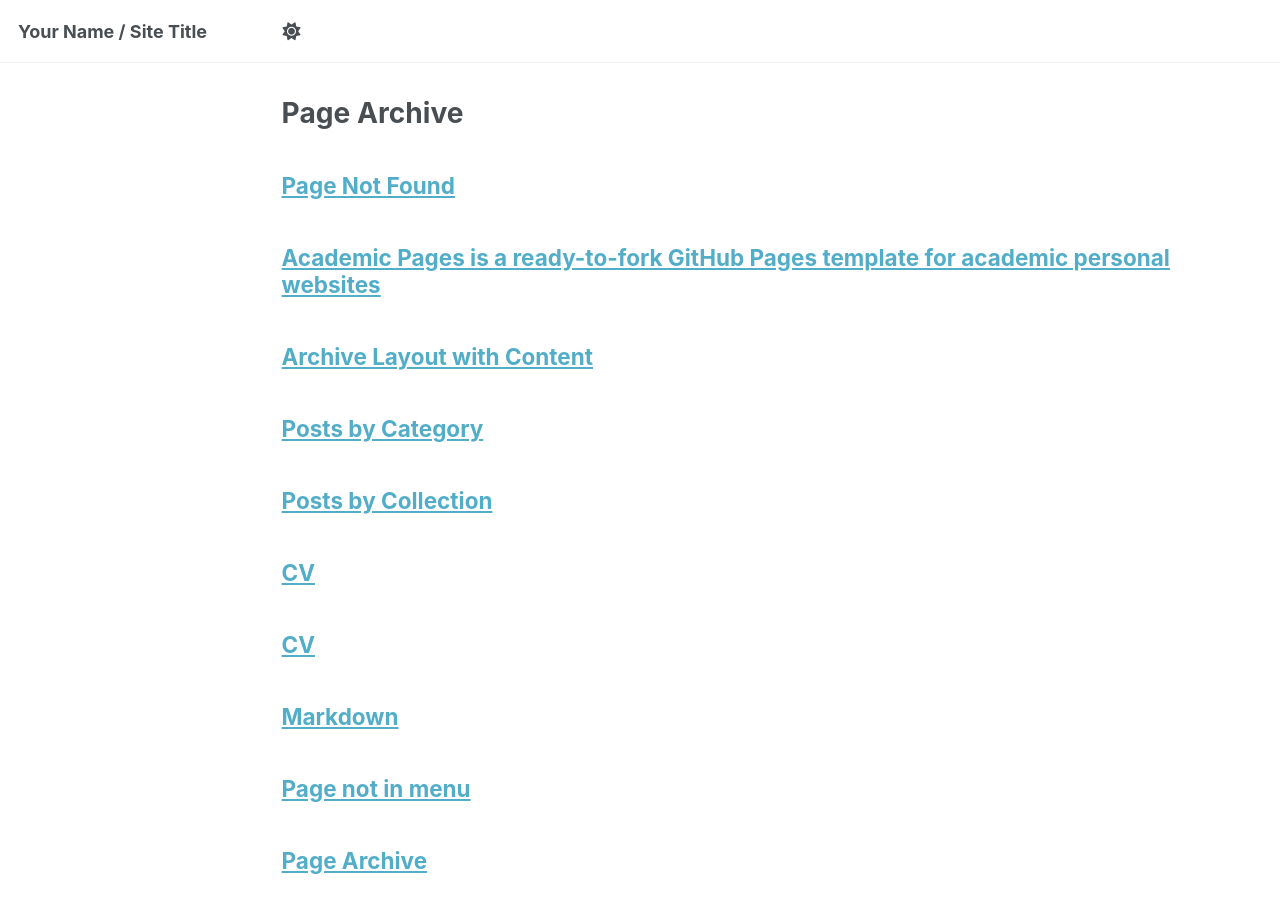
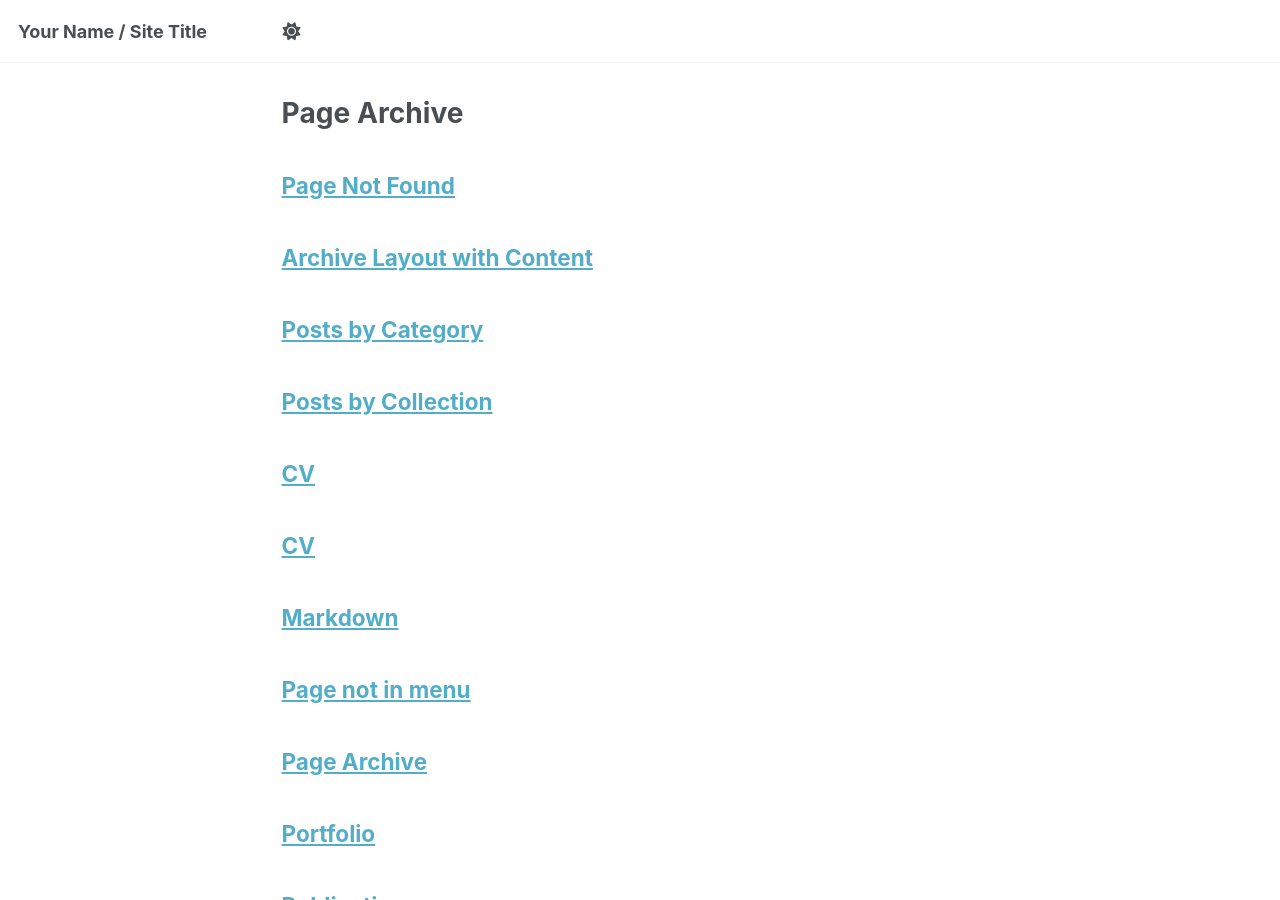
Before and after one commit to Wenjin0517/yuehualiu.github.io, a Jekyll site: the page built from _pages/page-archive.html, in a window 1280 px wide and 900 px high. Built offline with Jekyll 4.4.1, drawn with Linux system fonts in a browser that asks for light colours.

Commit message:
updated info

```diff
--- a/_config.yml
+++ b/_config.yml
@@ -22,7 +22,7 @@ repository               : "academicpages/academicpages.github.io"
 #               Additional customization can be done by editing /_includes/author-profile.html
 author:
   # Biographic information
-  avatar           : "profile.png"
+  avatar           : "/images/yuehua.jpg"
   name             : "Yuehua Liu"
   pronouns         : # example: "she/her"
   bio              : "上海大学助理教授"
@@ -118,7 +118,7 @@ staticman:
       options:
         format           : "iso8601" # "iso8601" (default), "timestamp-seconds", "timestamp-milliseconds"
 atom_feed:
-  hide                   : false     # change to true to hide the RSS feed in the footer
+  hide                   : true     # change to true to hide the RSS feed in the footer
   path                   : # blank (default) uses feed.xml
 
 
--- a/_pages/about.md
+++ b/_pages/about.md
@@ -1,8 +1,4 @@
----
-permalink: /
-title: "Academic Pages is a ready-to-fork GitHub Pages template for academic personal websites"
-author_profile: true
-redirect_from:
+
   - /about/
   - /about.html
 ---
```
Also changed, not shown: images/yuehua.jpg (added).
